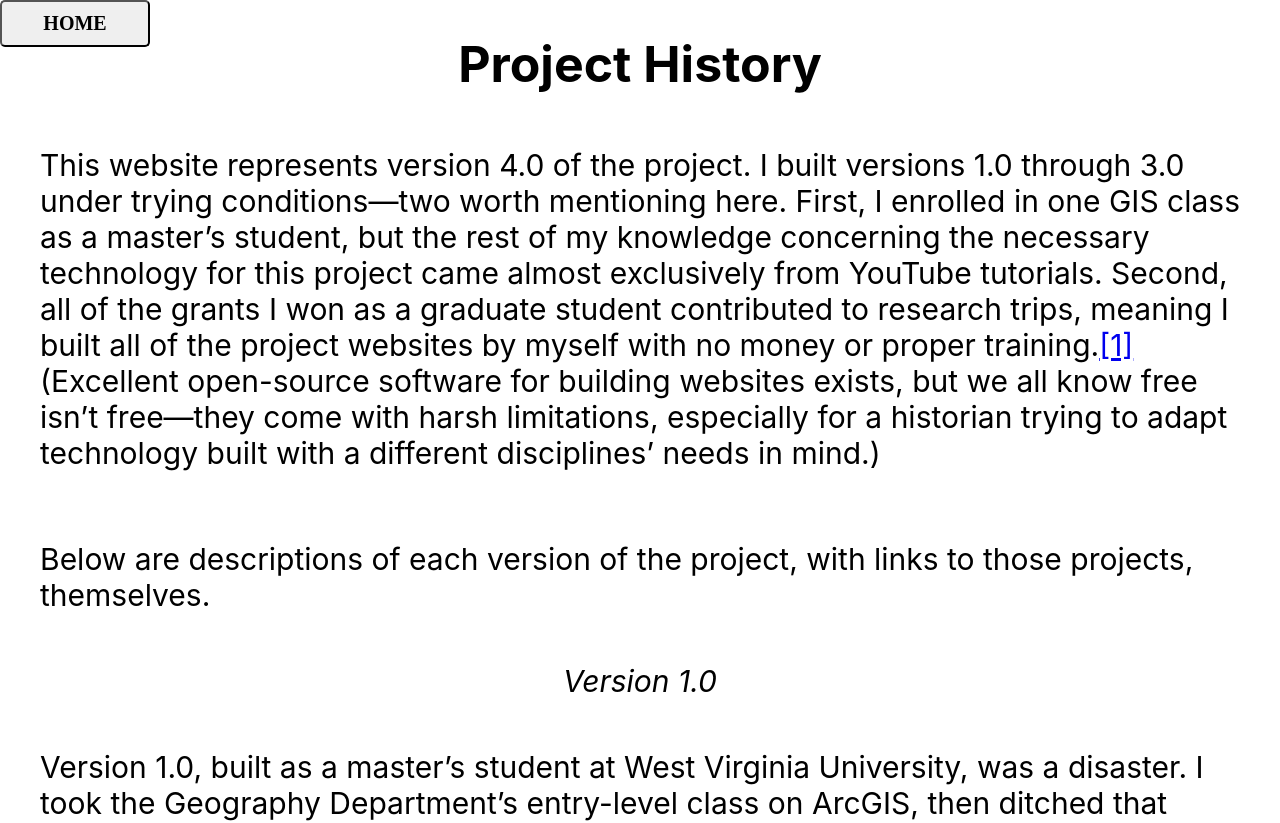
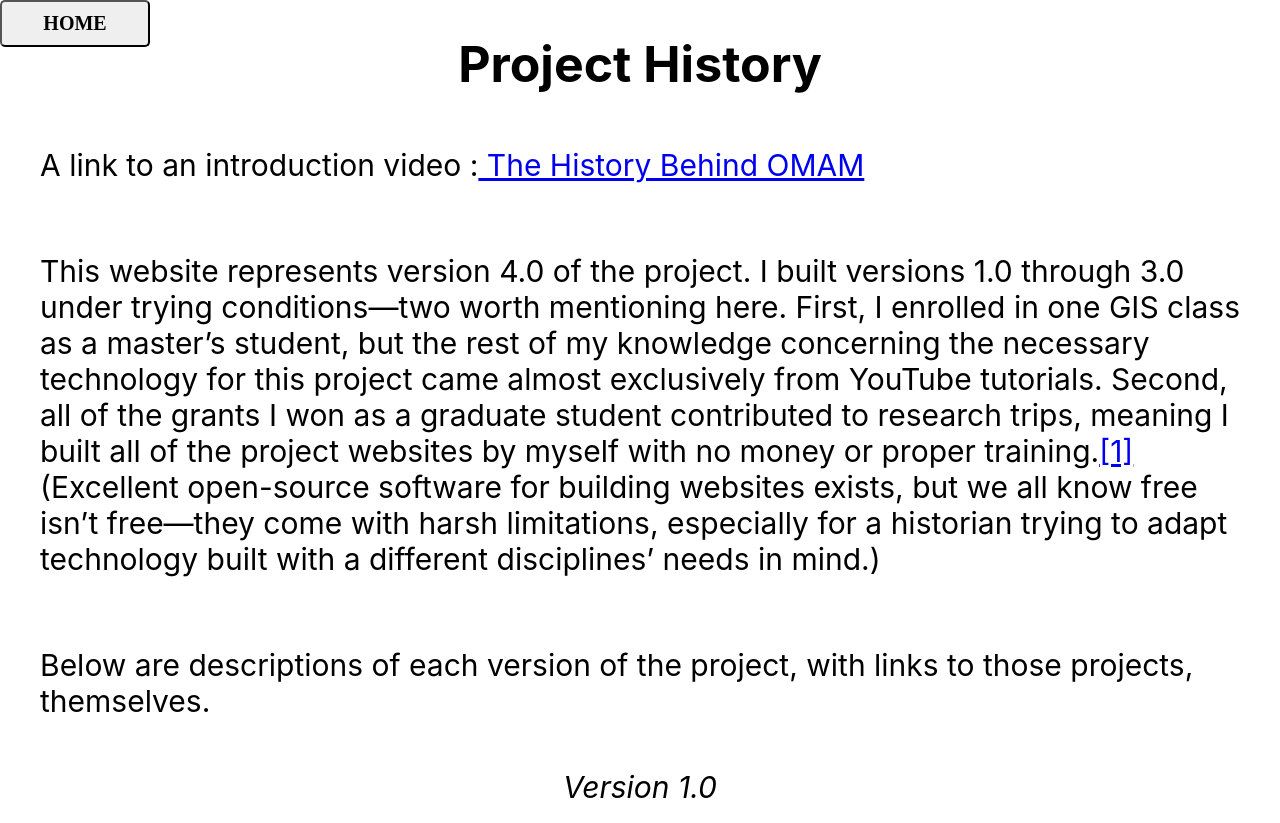
Before and after one commit to masturffect/omam_project, a React (Create React App) app in the folder omam/: page /history in a window 1280 px wide. Shown: the top 823 px of the page. Built offline with nearby package versions, Linux system fonts and the light colour scheme.

Commit message:
Added a link to the intro video

```diff
--- a/omam/src/individualpages/History.js
+++ b/omam/src/individualpages/History.js
@@ -22,6 +22,10 @@ function History(){
         </Link>
 
         <h1 className='header'>Project History</h1>
+        <p className="p2">
+            A link to an introduction video :
+            <a href ="https://youtu.be/ZLdmTsYHQyY"> The History Behind OMAM </a>
+        </p>
         <p className="p2">
           This website represents version 4.0 of the project. I built versions 1.0 through 3.0 under trying conditions—two worth mentioning here. First, I enrolled in one GIS class as a master’s student, but the rest of my knowledge concerning the necessary technology for this project came almost exclusively from YouTube tutorials. Second, all of the grants I won as a graduate student contributed to research trips, meaning I built all of the project websites by myself with no money or proper training.<a href="#footer1">[1]</a>  (Excellent open-source software for building websites exists, but we all know free isn’t free—they come with harsh limitations, especially for a historian trying to adapt technology built with a different disciplines’ needs in mind.)
         </p>
```
